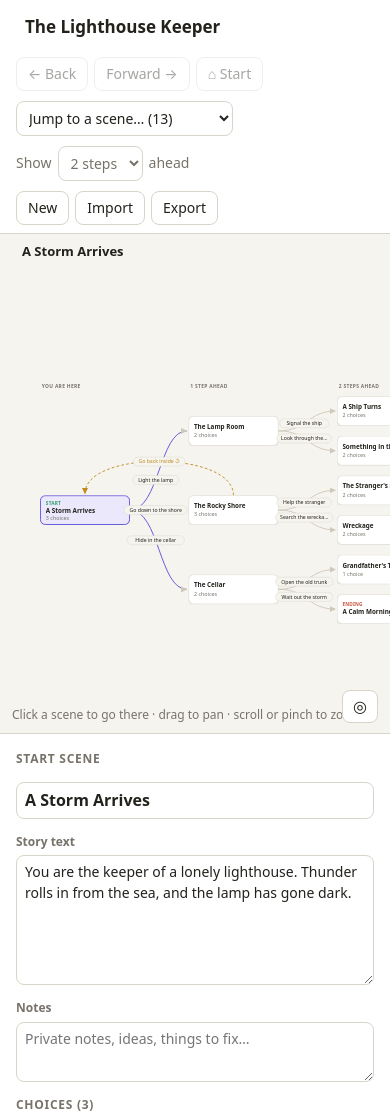
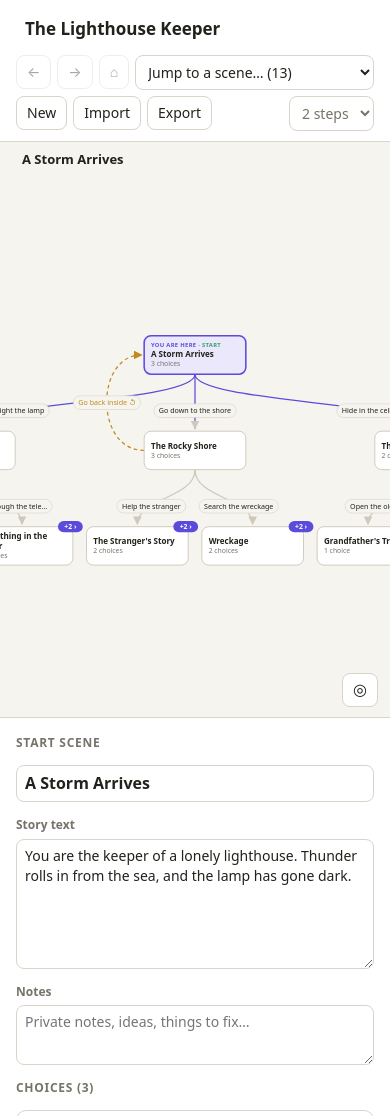
Before and after one commit to marilynjay/Interactive-Story-Planner, a plain HTML site: page index.html in a window 390 px wide. Shown: the top 1116 px of the page. Drawn offline with Linux system fonts and the light colour scheme.

Commit message:
Lay the map out top to bottom and draw scenes as plain SVG
Scenes were drawn as HTML inside the SVG, which iPhone Safari can render
in the wrong place, so taps on a scene didn't register. Also compacts the
toolbar on phones.

Co-Authored-By: Claude Opus 5.5 <noreply@anthropic.com>
Claude-Session: https://claude.ai/code/session_019ZDKdavAyqCL3T5p7HATdW

```diff
--- a/app.js
+++ b/app.js
@@ -10,14 +10,13 @@
   'use strict';
 
   const STORAGE_KEY = 'storyPlanner.v1';
-  const NODE_W = 200;
-  const NODE_H = 66;
-  const COL_GAP = 130;   // horizontal room between columns (for choice labels)
-  const ROW_GAP = 22;
-  const COL = NODE_W + COL_GAP;
-  const ROW = NODE_H + ROW_GAP;
+  const NODE_W = 164;
+  const NODE_H = 62;
+  const SIB_GAP = 22;    // horizontal space between scenes side by side
+  const STEP_GAP = 92;   // vertical space between steps (room for choice labels)
+  const COL = NODE_W + SIB_GAP;
+  const ROW = NODE_H + STEP_GAP;
   const SVG_NS = 'http://www.w3.org/2000/svg';
-  const XHTML_NS = 'http://www.w3.org/1999/xhtml';
 
   // ---------- State ----------
   let story;
@@ -42,7 +41,7 @@
   const truncate = (s, n) => (s.length > n ? s.slice(0, n - 1).trimEnd() + '…' : s);
 
   function el(tag, attrs = {}, children = []) {
-    const isSvg = ['svg', 'g', 'path', 'rect', 'text', 'foreignObject', 'title'].includes(tag);
+    const isSvg = ['svg', 'g', 'path', 'rect', 'text', 'tspan', 'title'].includes(tag);
     const node = isSvg ? document.createElementNS(SVG_NS, tag) : document.createElement(tag);
     for (const [k, v] of Object.entries(attrs)) {
       if (v == null || v === false) continue;
@@ -154,8 +153,8 @@
   }
 
   // ---------- Layout ----------
-  // Builds a small tree around the current scene: scenes that lead in (left),
-  // the current scene, and up to `depth` steps of choices ahead (right).
+  // Builds a small tree around the current scene, top to bottom: scenes that
+  // lead in (above), the current scene, and up to `depth` steps of choices (below).
   function computeLayout() {
     const level = new Map([[currentId, 0]]);
     const treeKids = new Map();
@@ -180,27 +179,28 @@
       frontier = next;
     }
 
-    // Vertical placement: leaves stack top to bottom, parents center on their kids.
-    const ys = new Map();
+    // Horizontal placement: the last step's scenes sit side by side, and each
+    // scene centers itself over the scenes its choices lead to.
+    const xs = new Map();
     let slot = 0;
     const place = (id) => {
       const kids = treeKids.get(id) || [];
-      if (!kids.length) { ys.set(id, slot++ * ROW); return; }
+      if (!kids.length) { xs.set(id, slot++ * COL); return; }
       kids.forEach(place);
-      ys.set(id, (ys.get(kids[0]) + ys.get(kids[kids.length - 1])) / 2);
+      xs.set(id, (xs.get(kids[0]) + xs.get(kids[kids.length - 1])) / 2);
     };
     place(currentId);
-    const shift = ys.get(currentId);
+    const shift = xs.get(currentId);
 
     const pos = new Map();
     for (const id of order) {
-      pos.set(id, { x: level.get(id) * COL, y: ys.get(id) - shift, level: level.get(id) });
+      pos.set(id, { x: xs.get(id) - shift, y: level.get(id) * ROW, level: level.get(id) });
     }
 
-    // Scenes leading into the current one, placed in a column on the left.
+    // Scenes leading into the current one, in a row above it.
     const parents = incomingTo(currentId).filter((id) => !pos.has(id));
     parents.forEach((id, i) => {
-      pos.set(id, { x: -COL, y: (i - (parents.length - 1) / 2) * ROW, level: -1 });
+      pos.set(id, { x: (i - (parents.length - 1) / 2) * COL, y: -ROW * 0.85, level: -1 });
     });
 
     return { pos, parents, treeParent };
@@ -208,7 +208,7 @@
 
   // ---------- Map rendering ----------
   function renderMap() {
-    const { pos, parents, treeParent } = computeLayout();
+    const { pos, treeParent } = computeLayout();
     positions = pos;
     camera.replaceChildren();
 
@@ -217,18 +217,10 @@
     const nodeLayer = el('g');
     camera.append(edgeLayer, nodeLayer, labelLayer);
 
-    // Column headers
-    const levels = new Set([...pos.values()].map((p) => p.level));
-    const minY = Math.min(...[...pos.values()].map((p) => p.y));
-    const headers = { '-1': 'Comes from', 0: 'You are here', 1: '1 step ahead', 2: '2 steps ahead', 3: '3 steps ahead' };
-    for (const lv of levels) {
-      edgeLayer.append(el('text', { class: 'col-label', x: lv * COL + 4, y: minY - 18, text: headers[lv] }));
-    }
-
     // Edges. To keep the map readable, only these connections are drawn:
     //  - the branching tree itself, plus anything into or out of the current scene
-    //  - "merges" one column to the right
-    // Other links (loops between far-off scenes) are counted in the node's "+N" badge.
+    //  - "merges" into a scene one step further down
+    // Other links (loops between far-off scenes) are counted in the scene's "+N" badge.
     const notDrawn = new Map();
     for (const [id, p] of pos) {
       let hidden = 0;
@@ -244,49 +236,51 @@
       notDrawn.set(id, hidden);
     }
 
-    // Nodes
     for (const [id, p] of pos) nodeLayer.append(drawNode(id, p, notDrawn.get(id)));
   }
 
   function drawEdge(edgeLayer, labelLayer, fromId, p, choice, q, isTree) {
     const forward = q.level > p.level;
     const fromCurrent = fromId === currentId;
-    const toCurrentFromParent = p.level === -1;
+    const fromParentRow = p.level === -1;
     let d, lx, ly;
 
     if (forward) {
-      const x1 = p.x + NODE_W, y1 = p.y + NODE_H / 2;
-      const x2 = q.x, y2 = q.y + NODE_H / 2;
-      const dx = Math.max(40, (x2 - x1) / 2);
-      d = `M${x1},${y1} C${x1 + dx},${y1} ${x2 - dx},${y2} ${x2 - 4},${y2}`;
-      // Label sits near the source end so labels from one scene line up neatly.
-      const t = q.level - p.level > 1 ? 0.5 : 0.42;
-      [lx, ly] = bezierPoint([x1, y1], [x1 + dx, y1], [x2 - dx, y2], [x2, y2], t);
+      // Bottom of one scene to the top of the next.
+      const x1 = p.x + NODE_W / 2, y1 = p.y + NODE_H;
+      const x2 = q.x + NODE_W / 2, y2 = q.y;
+      const dy = Math.max(30, (y2 - y1) / 2);
+      d = `M${x1},${y1} C${x1},${y1 + dy} ${x2},${y2 - dy} ${x2},${y2 - 4}`;
+      // Labels sit nearer the destination, where sibling lines have spread apart.
+      [lx, ly] = bezierPoint([x1, y1], [x1, y1 + dy], [x2, y2 - dy], [x2, y2], q.level - p.level > 1 ? 0.6 : 0.68);
     } else {
-      // Loops back to an earlier (or same-column) scene: arc over the top.
-      const x1 = p.x + NODE_W / 2, y1 = p.y;
-      const x2 = q.x + NODE_W / 2 + (x1 === q.x + NODE_W / 2 ? 30 : 0), y2 = q.y;
-      const lift = 60 + Math.abs(x1 - x2) * 0.12 + Math.abs(y1 - y2) * 0.2;
-      const top = Math.min(y1, y2) - lift;
-      d = `M${x1},${y1} C${x1},${top} ${x2},${top} ${x2},${y2 - 4}`;
-      [lx, ly] = bezierPoint([x1, y1], [x1, top], [x2, top], [x2, y2], 0.5);
+      // Loops back up to an earlier scene: arc around the side.
+      const right = p.x > q.x;
+      const sx = right ? p.x + NODE_W : p.x;
+      const ex = right ? q.x + NODE_W : q.x;
+      const y1 = p.y + NODE_H / 2, y2 = q.y + NODE_H / 2;
+      const bulge = (right ? 1 : -1) * (46 + Math.abs(y1 - y2) * 0.22);
+      const cx = right ? Math.max(sx, ex) + bulge : Math.min(sx, ex) + bulge;
+      d = `M${sx},${y1} C${cx},${y1} ${cx},${y2} ${ex + (right ? 4 : -4)},${y2}`;
+      [lx, ly] = bezierPoint([sx, y1], [cx, y1], [cx, y2], [ex, y2], 0.5);
     }
 
-    const cls = ['edge', forward ? '' : 'loop', forward && !isTree && !fromCurrent ? 'cross' : '', fromCurrent ? 'hot' : '', toCurrentFromParent ? 'incoming' : ''].join(' ');
+    const cls = ['edge', forward ? '' : 'loop', forward && !isTree && !fromCurrent ? 'cross' : '', fromCurrent ? 'hot' : '', fromParentRow ? 'incoming' : ''].join(' ');
     edgeLayer.append(el('path', { d, class: cls, 'marker-end': forward ? 'url(#arrow)' : 'url(#arrow-loop)' }));
 
-    if (toCurrentFromParent) return; // keep the left side uncluttered
+    // Keep it uncluttered: no labels on the "comes from" row or on thin merge lines.
+    if (fromParentRow || (forward && !isTree && !fromCurrent)) return;
     const label = (choice.label || '(unnamed choice)') + (forward ? '' : ' ↺');
-    const text = truncate(label, fromCurrent ? 24 : 18);
-    const w = text.length * 6.3 + 14;
+    const text = fitText(label, fromCurrent ? 150 : 128, LABEL_FONT);
+    const w = textWidth(text, LABEL_FONT) + 16;
     labelLayer.append(el('g', {
       class: 'edge-label' + (forward ? '' : ' loop'),
-      transform: `translate(${lx - w / 2},${ly - 10})`,
+      transform: `translate(${lx - w / 2},${ly - 11})`,
       onclick: (e) => { if (!wasDrag()) { e.stopPropagation(); navigate(choice.to); } },
     }, [
       el('title', {}, [document.createTextNode(`${label} → ${titleOf(choice.to)}`)]),
-      el('rect', { width: w, height: 20, rx: 10 }),
-      el('text', { x: w / 2, y: 14, 'text-anchor': 'middle', text }),
+      el('rect', { width: w, height: 22, rx: 11 }),
+      el('text', { x: w / 2, y: 15, 'text-anchor': 'middle', text }),
     ]));
   }
 
@@ -296,33 +290,71 @@
     return [f(0), f(1)];
   }
 
+  // Text measuring, so scene titles can wrap inside plain SVG boxes.
+  const FONT_STACK = 'system-ui, -apple-system, "Segoe UI", Roboto, sans-serif';
+  const TITLE_FONT = `600 13px ${FONT_STACK}`;
+  const LABEL_FONT = `11.5px ${FONT_STACK}`;
+  const measureCtx = document.createElement('canvas').getContext('2d');
+  function textWidth(text, font) {
+    measureCtx.font = font;
+    return measureCtx.measureText(text).width;
+  }
+  function fitText(text, maxW, font) {
+    if (textWidth(text, font) <= maxW) return text;
+    let t = text;
+    while (t.length > 1 && textWidth(t + '…', font) > maxW) t = t.slice(0, -1);
+    return t.trimEnd() + '…';
+  }
+  function wrapText(text, maxW, font, maxLines) {
+    const words = text.split(/\s+/).filter(Boolean);
+    const lines = [];
+    let line = '';
+    for (let i = 0; i < words.length; i++) {
+      const tryLine = line ? line + ' ' + words[i] : words[i];
+      if (textWidth(tryLine, font) <= maxW || !line) { line = tryLine; continue; }
+      lines.push(line);
+      line = words[i];
+      if (lines.length === maxLines - 1) {
+        line = words.slice(i).join(' ');
+        break;
+      }
+    }
+    if (line) lines.push(line);
+    return lines.map((l, i) => (i === lines.length - 1 ? fitText(l, maxW, font) : l));
+  }
+
   function drawNode(id, p, hidden) {
     const s = scene(id);
     const isStart = id === story.startId;
     const isEnding = s.choices.length === 0;
-    const classes = ['node', id === currentId ? 'current' : '', p.level === -1 ? 'parent' : ''].join(' ');
+    const isCurrent = id === currentId;
+    const classes = ['node', isCurrent ? 'current' : '', p.level === -1 ? 'parent' : ''].join(' ');
 
-    const card = document.createElementNS(XHTML_NS, 'div');
-    card.className = 'card';
-    if (isStart || isEnding) {
-      const tag = document.createElementNS(XHTML_NS, 'div');
-      tag.className = 'tag ' + (isStart ? 'start' : 'ending');
-      tag.textContent = isStart ? 'Start' : 'Ending';
-      card.append(tag);
+    const tags = [];
+    if (isCurrent) tags.push(['here', 'You are here']);
+    if (isStart) tags.push(['start', 'Start']);
+    if (isEnding) tags.push(['ending', 'Ending']);
+    const titleLines = wrapText(s.title || 'Untitled scene', NODE_W - 22, TITLE_FONT, 2);
+    const sub = isEnding ? '' : `${s.choices.length} choice${s.choices.length === 1 ? '' : 's'}`;
+
+    // Stack the pieces and center them vertically in the box.
+    const total = (tags.length ? 13 : 0) + titleLines.length * 16 + (sub ? 14 : 0);
+    let y = (NODE_H - total) / 2;
+    const parts = [el('rect', { class: 'box', width: NODE_W, height: NODE_H, rx: 11 })];
+    if (tags.length) {
+      const t = el('text', { class: 'tag', x: 11, y: y + 9 });
+      tags.forEach(([cls, label], i) => {
+        if (i) t.append(el('tspan', { class: 'tag-sep', text: ' · ' }));
+        t.append(el('tspan', { class: cls, text: label }));
+      });
+      parts.push(t);
+      y += 13;
     }
-    const t = document.createElementNS(XHTML_NS, 'div');
-    t.className = 't';
-    t.textContent = s.title || 'Untitled scene';
-    card.append(t);
-    if (!isEnding) {
-      const sub = document.createElementNS(XHTML_NS, 'div');
-      sub.className = 's';
-      sub.textContent = `${s.choices.length} choice${s.choices.length === 1 ? '' : 's'}`;
-      card.append(sub);
+    for (const line of titleLines) {
+      parts.push(el('text', { class: 't', x: 11, y: y + 12, text: line }));
+      y += 16;
     }
-
-    const fo = el('foreignObject', { width: NODE_W, height: NODE_H });
-    fo.append(card);
+    if (sub) parts.push(el('text', { class: 's', x: 11, y: y + 11, text: sub }));
 
     const g = el('g', {
       class: classes,
@@ -332,14 +364,14 @@
       'aria-label': `Go to scene: ${s.title || 'Untitled scene'}`,
       onclick: () => { if (!wasDrag()) navigate(id); },
       onkeydown: (e) => { if (e.key === 'Enter' || e.key === ' ') { e.preventDefault(); navigate(id); } },
-    }, [el('title', {}, [document.createTextNode(s.text ? truncate(s.text, 200) : s.title)]), fo]);
+    }, [el('title', {}, [document.createTextNode(s.text ? truncate(s.text, 200) : (s.title || 'Untitled scene'))]), ...parts]);
 
-    // "+N more" badge: choices that lead beyond what's on screen.
+    // "+N" badge: connections that lead beyond what's on screen.
     if (hidden > 0) {
       const label = `+${hidden} ›`;
       const w = label.length * 7 + 12;
-      g.append(el('g', { class: 'more-badge', transform: `translate(${NODE_W - w / 2},${-9})` }, [
-        el('title', {}, [document.createTextNode(`${hidden} more connection${hidden === 1 ? '' : 's'} not shown — click to go here and see them`)]),
+      g.append(el('g', { class: 'more-badge', transform: `translate(${NODE_W - w / 2 - 4},${-9})` }, [
+        el('title', {}, [document.createTextNode(`${hidden} more connection${hidden === 1 ? '' : 's'} not shown — tap to go here and see them`)]),
         el('rect', { width: w, height: 18, rx: 9 }),
         el('text', { x: w / 2, y: 13, 'text-anchor': 'middle', text: label }),
       ]));
@@ -355,14 +387,22 @@
   function targetCamera() {
     const rect = svg.getBoundingClientRect();
     const all = [...positions.values()];
-    const minX = Math.min(...all.map((p) => p.x)), maxX = Math.max(...all.map((p) => p.x)) + NODE_W;
-    const minY = Math.min(...all.map((p) => p.y)) - 40, maxY = Math.max(...all.map((p) => p.y)) + NODE_H;
-    const pad = 40;
-    const k = Math.max(0.45, Math.min(1, (rect.width - pad * 2) / (maxX - minX), (rect.height - pad * 2) / (maxY - minY)));
-    let x = rect.width / 2 - k * (minX + maxX) / 2;
-    let y = rect.height / 2 - k * (minY + maxY) / 2;
+    const side = 50; // room for loop arcs beside the outermost scenes
+    const minX = Math.min(...all.map((p) => p.x)) - side, maxX = Math.max(...all.map((p) => p.x)) + NODE_W + side;
+    const minY = Math.min(...all.map((p) => p.y)) - 14, maxY = Math.max(...all.map((p) => p.y)) + NODE_H;
+    const narrow = rect.width < 600;
+    const pad = narrow ? 12 : 32;
+    // Zoom to fit, but not so far out that text becomes unreadable (on a phone,
+    // wide maps stay readable and you swipe sideways to see the rest).
+    const minK = narrow ? 0.62 : 0.5;
+    const fitK = Math.min((rect.width - pad * 2) / (maxX - minX), (rect.height - pad * 2) / (maxY - minY));
+    const k = Math.max(minK, Math.min(1, fitK));
+    const cur = positions.get(currentId);
+    // Center the whole map if it fits across; otherwise center on the current scene.
+    const fitsAcross = k * (maxX - minX) <= rect.width - pad * 2;
+    let x = fitsAcross ? rect.width / 2 - k * (minX + maxX) / 2 : rect.width / 2 - k * (cur.x + NODE_W / 2);
+    let y = (k * (maxY - minY) <= rect.height - pad * 2) ? rect.height / 2 - k * (minY + maxY) / 2 : pad - k * minY;
     // Never let the current scene end up off screen.
-    const cur = positions.get(currentId);
     const cx = x + k * cur.x, cy = y + k * cur.y;
     if (cx < pad) x += pad - cx;
     if (cx + k * NODE_W > rect.width - pad) x -= cx + k * NODE_W - (rect.width - pad);
--- a/index.html
+++ b/index.html
@@ -18,18 +18,18 @@
   <header class="topbar">
     <input id="storyTitle" class="story-title" aria-label="Story title" spellcheck="false">
     <div class="nav-buttons">
-      <button id="backBtn" title="Back (Alt+←)">← Back</button>
-      <button id="fwdBtn" title="Forward (Alt+→)">Forward →</button>
-      <button id="startBtn" title="Jump to the start scene">⌂ Start</button>
+      <button id="backBtn" title="Back (Alt+←)" aria-label="Back">←<span class="lbl"> Back</span></button>
+      <button id="fwdBtn" title="Forward (Alt+→)" aria-label="Forward"><span class="lbl">Forward </span>→</button>
+      <button id="startBtn" title="Jump to the start scene" aria-label="Start">⌂<span class="lbl"> Start</span></button>
     </div>
     <select id="jumpSelect" aria-label="Jump to scene"></select>
-    <label class="depth">Show
-      <select id="depthSelect">
+    <label class="depth"><span class="lbl">Show</span>
+      <select id="depthSelect" aria-label="How many steps ahead to show">
         <option value="1">1 step</option>
         <option value="2" selected>2 steps</option>
         <option value="3">3 steps</option>
       </select>
-      ahead
+      <span class="lbl">ahead</span>
     </label>
     <div class="file-buttons">
       <button id="newBtn">New</button>
@@ -54,7 +54,7 @@
         </defs>
         <g id="camera"></g>
       </svg>
-      <div class="map-hint">Click a scene to go there · drag to pan · scroll or pinch to zoom</div>
+      <div class="map-hint">Tap a scene to go there · drag to pan · scroll or pinch to zoom</div>
       <button id="recenterBtn" class="recenter" title="Re-center on current scene">◎</button>
     </section>
 
--- a/styles.css
+++ b/styles.css
@@ -116,42 +116,24 @@ input:focus, textarea:focus, select:focus { outline: 2px solid var(--accent-soft
 }
 .recenter { position: absolute; right: 12px; bottom: 10px; font-size: 16px; padding: 4px 10px; }
 
-/* Map nodes */
-.node { cursor: pointer; }
-.node .card {
-  width: 100%; height: 100%;
-  background: var(--node);
-  border: 1.5px solid var(--node-border);
-  border-radius: 12px;
-  box-shadow: var(--shadow);
-  padding: 8px 11px;
-  display: flex; flex-direction: column; justify-content: center;
-  overflow: hidden;
-  transition: border-color .15s, transform .15s;
-}
-.node:hover .card { border-color: var(--accent); transform: translateY(-1px); }
-.node .t {
-  font-weight: 600;
-  display: -webkit-box; -webkit-line-clamp: 2; -webkit-box-orient: vertical;
-  overflow: hidden;
-}
-.node .s {
-  font-size: 12px; color: var(--muted);
-  white-space: nowrap; overflow: hidden; text-overflow: ellipsis;
-}
-.node.current .card {
-  border: 2.5px solid var(--accent);
-  background: var(--accent-soft);
-}
-.node.parent .card { opacity: .8; border-style: dashed; }
-.node .tag { font-size: 10.5px; font-weight: 700; letter-spacing: .04em; text-transform: uppercase; }
-.node .tag.start { color: var(--start); }
-.node .tag.ending { color: var(--ending); }
+/* Map nodes (plain SVG so they render and respond to taps reliably on iPhone) */
+.node { cursor: pointer; -webkit-tap-highlight-color: transparent; }
+.node .box { fill: var(--node); stroke: var(--node-border); stroke-width: 1.5; transition: stroke .15s; }
+.node:hover .box, .node:focus .box { stroke: var(--accent); }
+.node:focus { outline: none; }
+.node:active .box { fill: var(--accent-soft); }
+.node .t { fill: var(--ink); font-size: 13px; font-weight: 600; }
+.node .s { fill: var(--muted); font-size: 11px; }
+.node .tag { font-size: 9.5px; font-weight: 700; letter-spacing: .05em; text-transform: uppercase; }
+.node .tag .here { fill: var(--accent); }
+.node .tag .start { fill: var(--start); }
+.node .tag .ending { fill: var(--ending); }
+.node .tag .tag-sep { fill: var(--muted); }
+.node.current .box { fill: var(--accent-soft); stroke: var(--accent); stroke-width: 2.5; }
+.node.parent { opacity: .8; }
+.node.parent .box { stroke-dasharray: 5 4; }
 .more-badge rect { fill: var(--accent); }
 .more-badge text { fill: #fff; font-size: 11px; font-weight: 700; }
-.node.dim { opacity: .55; }
-
-.col-label { fill: var(--muted); font-size: 11px; font-weight: 600; letter-spacing: .06em; text-transform: uppercase; }
 
 /* Edges */
 .edge { fill: none; stroke: var(--node-border); stroke-width: 2; }
@@ -161,7 +143,7 @@ input:focus, textarea:focus, select:focus { outline: 2px solid var(--accent-soft
 .edge.incoming { stroke-dasharray: 3 4; }
 .arrow-head { fill: var(--node-border); }
 .arrow-head.loop { fill: var(--loop); }
-.edge-label { cursor: pointer; }
+.edge-label { cursor: pointer; -webkit-tap-highlight-color: transparent; }
 .edge-label rect { fill: var(--bg); stroke: var(--line); }
 .edge-label text { fill: var(--ink); font-size: 11.5px; }
 .edge-label.loop text { fill: var(--loop); }
@@ -200,7 +182,14 @@ input:focus, textarea:focus, select:focus { outline: 2px solid var(--accent-soft
 
 @media (max-width: 820px) {
   .layout { flex-direction: column; }
-  .map-wrap { min-height: 55vh; }
+  .map-wrap { min-height: 64vh; }
+  .topbar { gap: 6px; }
+  .topbar .lbl { display: none; }
+  .story-title { flex-basis: 100%; }
+  #jumpSelect { flex: 1 1 150px; min-width: 150px; max-width: none; }
+  .file-buttons { order: 4; }
+  .topbar button { padding: 6px 10px; }
+  .map-hint { display: none; }
+  .depth { order: 5; margin-left: auto; }
   .editor { width: 100%; border-left: none; border-top: 1px solid var(--line); }
-  .topbar { padding: 8px 16px; }
 }
```
Also changed, not shown: 1 other file.
